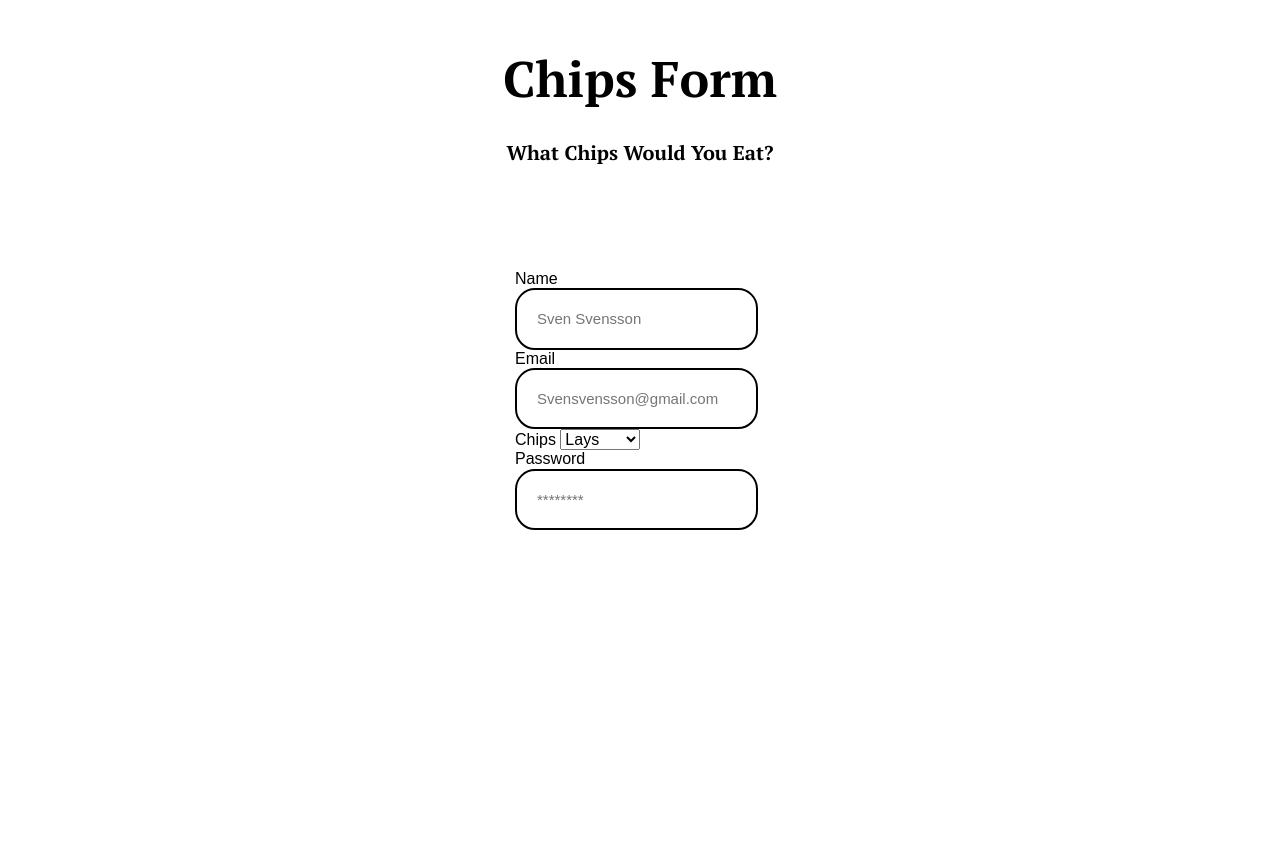
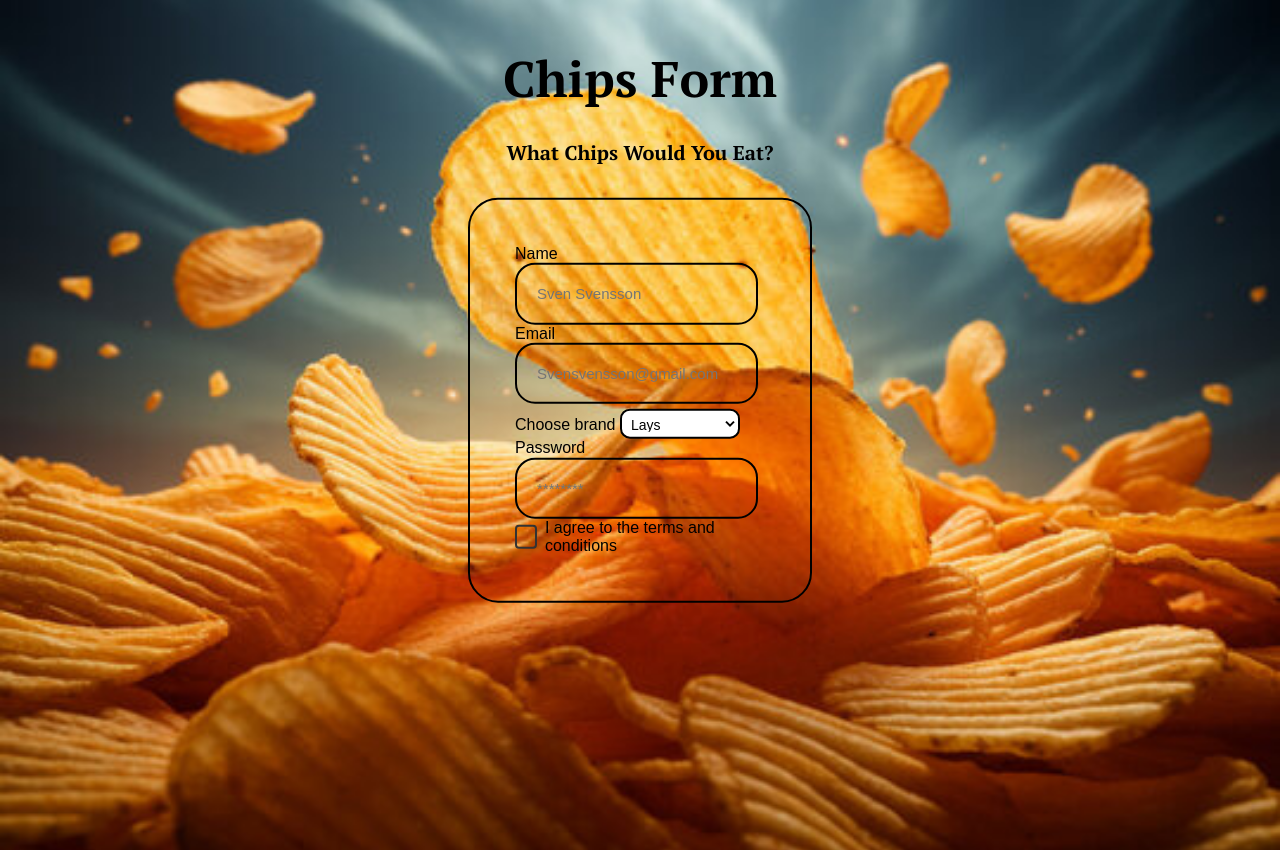
Before and after one commit to raymond-chao/forms, a plain HTML site: page index.html in a window 1280 px wide. Drawn offline with Linux system fonts and the light colour scheme.

Commit message:
checkmark added

```diff
--- a/index.html
+++ b/index.html
@@ -21,7 +21,7 @@
             <label for="email">Email</label>
             <input type="email" id="email" name="email" class="input" placeholder="Svensvensson@gmail.com" required>
             <div class="select-wrapper">
-                <label for="chips">Chips</label>
+                <label for="chips">Choose brand</label>
                 <select id="chips" name="chips" class="select">
                     <option value="lays">Lays</option>
                     <option value="pringles">Pringles</option>
@@ -32,6 +32,10 @@
             </div>
             <label for="passowrd">Password</label>
             <input type="password" id="password" name="password" class="input" placeholder="********" required-minlength="8">
+            <label class="custom-checkbox">
+                <input type="checkbox">
+                <span class="checkmark"></span> I agree to the terms and conditions
+              </label>
         </form>
     </main>
 </body>
--- a/styles/index.css
+++ b/styles/index.css
@@ -2,7 +2,7 @@ body {
 margin: 0;
 padding: 0;
 font-family: "PT Serif", serif;
-background-image: url(images/chips2.webp);
+background-image: url(../images/chips1.jpg);
 background-position: center;
 background-size: cover;
 height: 100vh;
@@ -20,6 +20,9 @@ height: 100vh;
     color: black;
 }
 .form {
+    border-radius: 20px;
+    border: 2px solid black;
+    padding:20px;
     position: absolute;
     top: 50%;
     left: 50%;
@@ -46,3 +49,57 @@ input {
     color: #ffffff;
     transition: all 0.2s ease;
 }
+select {
+    width: 120px;
+    height: 30px;
+    padding: 5px;
+    font-size: 14px;
+    margin-top: 5px;
+    border-radius: 10px;
+    outline: none;
+    border: 2px solid black;
+    background: white;
+    color: black;
+}
+.custom-checkbox {
+    display: flex;
+    align-items: center;
+    font-size: 16px;
+    cursor: pointer;
+    user-select: none;
+  }
+
+  .custom-checkbox input {
+    display: none;
+  }
+
+  .custom-checkbox .checkmark {
+    width: 20px;
+    height: 20px;
+    border: 2px solid #333;
+    border-radius: 4px;
+    display: inline-block;
+    position: relative;
+    margin-right: 8px;
+  }
+  .custom-checkbox input:checked + .checkmark {
+    background-color: #4CAF50;
+    border-color: #4CAF50;
+  }
+
+  .custom-checkbox .checkmark::after {
+    content: "";
+    position: absolute;
+    left: 6px;
+    top: 2px;
+    width: 6px;
+    height: 12px;
+    border: solid white;
+    border-width: 0 2px 2px 0;
+    transform: rotate(45deg);
+    display: none;
+  }
+
+  .custom-checkbox input:checked + .checkmark::after {
+    display: block;
+  }
```
Also changed, not shown: images/chips1.jpg (added).
